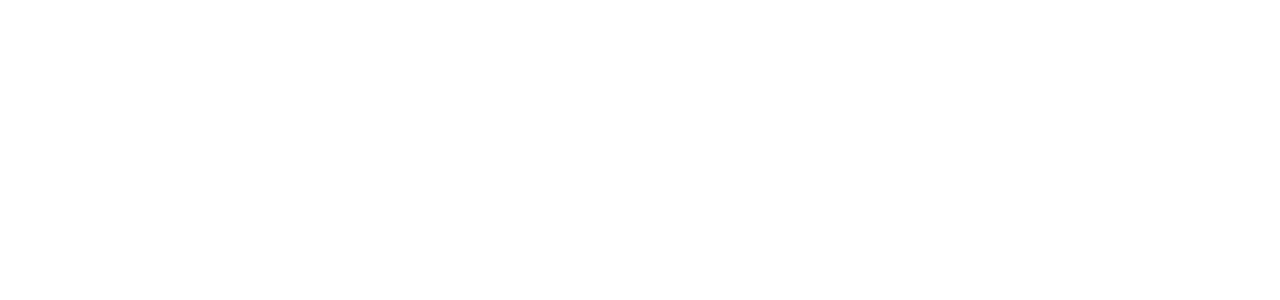
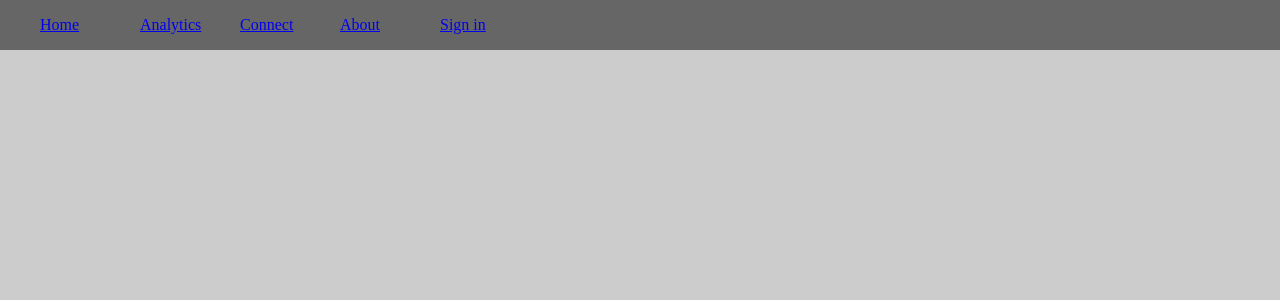
Before and after one commit to ieloy/PostLens, a Django app: page / in a window 1280 px wide. Before the commit the part shown is empty. Shown: the top 300 px of the page. Run offline with Django 5.2, Linux system fonts and the light colour scheme.

Commit message:
Initial setup

```diff
--- a/postlens/urls.py
+++ b/postlens/urls.py
@@ -21,4 +21,9 @@ from postlensapp import views
 urlpatterns = [
     path('admin/', admin.site.urls),
     path("", views.index, name="index"),
+    path("analytics", views.analytics, name="analytics"),
+    path("about", views.about, name="about"),
+    path("signin", views.signin, name="signin"),
+    path("connect", views.connect, name="connect"),
+
 ]
--- a/postlensapp/static/styles.css
+++ b/postlensapp/static/styles.css
@@ -0,0 +1,34 @@
+:root {
+    --background:   hsl(0, 0%, 80%);
+    --surface:      hsl(0, 0%, 40%);
+    --surface-2:    hsl(220, 6%, 12%);
+
+    --accent:       hsl(22, 95%, 48%);
+    --accent-soft:  hsl(22, 95%, 38%);
+    --accent-glow:  hsl(22, 95%, 28%);
+
+    --border:       hsl(220, 5%, 24%);
+    --border-2:     hsl(220, 5%, 30%);
+
+    --muted:        hsl(220, 5%, 45%);
+    --text-muted:   hsl(220, 6%, 65%);
+    --text:         hsl(220, 10%, 92%);
+    --heading:      hsl(220, 15%, 97%);
+  }
+
+
+body{
+    background-color: var(--background);
+    display: grid;
+    grid-template-columns: repeat(8, 12.5vw);
+    margin: 0;
+}
+#header-ul{
+    list-style-type: none;
+    display: grid;
+    grid-template-columns: repeat(5, 100px);
+}
+#header-container{
+    background-color: var(--surface);
+    grid-column: 1 / 9;
+}
--- /dev/null
+++ b/postlensapp/templates/postlensapp/about.html
@@ -0,0 +1 @@
+{% extends "postlensapp/layout.html" %}
--- /dev/null
+++ b/postlensapp/templates/postlensapp/analytics.html
@@ -0,0 +1 @@
+{% extends "postlensapp/layout.html" %}
--- /dev/null
+++ b/postlensapp/templates/postlensapp/connect.html
@@ -0,0 +1 @@
+{% extends "postlensapp/layout.html" %}
--- a/postlensapp/templates/postlensapp/layout.html
+++ b/postlensapp/templates/postlensapp/layout.html
@@ -2,18 +2,30 @@
 <html lang="en">
 <head>
     <title>PostLens</title>
-    <link href="static/styles.css">
+    <link href="static/styles.css" rel="stylesheet">
     <style src="static/main.js"></style>
 </head>
+    <body>
+        <div id="header-container">
+            <header>
+                <ul id="header-ul">
+                    <li><a href="index">Home</a></li>
+                    <li><a href="analytics">Analytics</a></li>
+                    <li><a href="connect">Connect</a></li>
+                    <li><a href="about">About</a></li>
+                    <li><a href="signin">Sign in</a></li>
+                </ul>
+            </header>
+        </div>
+        <main>
+            {% block body %}
+            {% endblock %}
+        </main>
+        <footer>
 
-{% block body %}
-{% endblock %}
-
-<footer>
-
-</footer>
+        </footer>
 
 
 
-
+    </body>
 </html>
--- /dev/null
+++ b/postlensapp/templates/postlensapp/signin.html
@@ -0,0 +1 @@
+{% extends "postlensapp/layout.html" %}
--- a/postlensapp/views.py
+++ b/postlensapp/views.py
@@ -2,3 +2,15 @@ from django.shortcuts import render
 
 def index(request):
     return render(request, "postlensapp/index.html")
+
+def about(request):
+    return render(request, "postlensapp/about.html")
+
+def connect(request):
+    return render(request, "postlensapp/connect.html")
+
+def analytics(request):
+    return render(request, "postlensapp/analytics.html")
+
+def signin(request):
+    return render(request, "postlensapp/signin.html")
```
Also changed, not shown: requirements.txt (added, +47 -0 lines).
